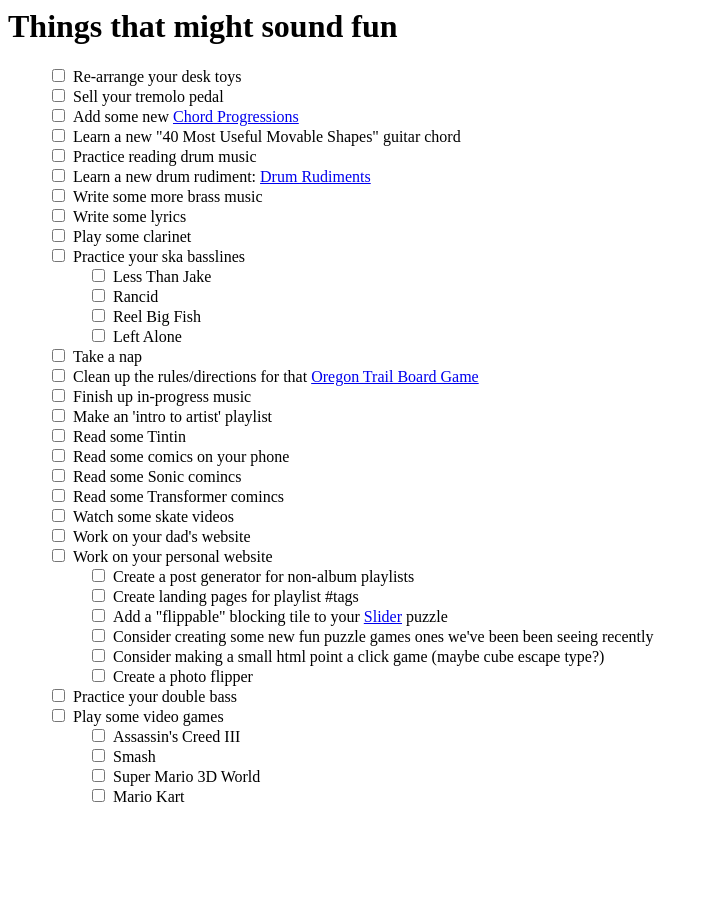
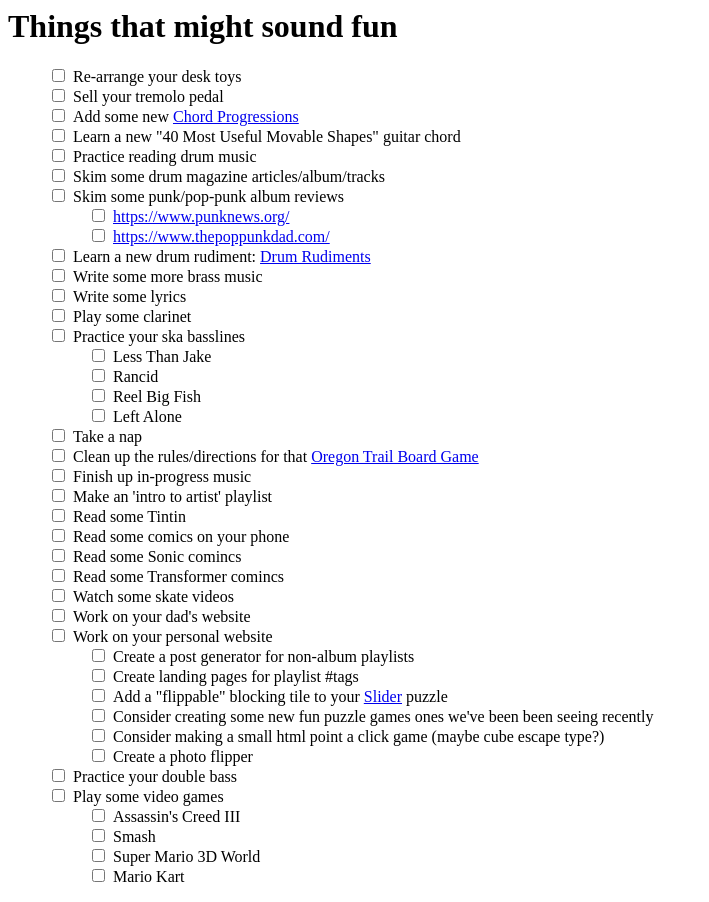
Before and after one commit to brgibson/www, a Jekyll site: the page todos/index.html, which Jekyll copies as it is, in a window 1280 px wide. Shown: the whole page, without its empty margins (0-709 px from the left). Built offline with Jekyll 4.4.1, drawn with Linux system fonts in a browser that asks for light colours.

Commit message:
todos - more additions

```diff
--- a/todos/index.html
+++ b/todos/index.html
@@ -15,6 +15,14 @@
     <li><label><input type="checkbox">Add some new <a href="/chords/">Chord Progressions</a></label></li>
     <li><label><input type="checkbox">Learn a new "40 Most Useful Movable Shapes" guitar chord</label></li>
     <li><label><input type="checkbox">Practice reading drum music</label></li>
+    <li><label><input type="checkbox">Skim some drum magazine articles/album/tracks</label></li>
+    <li>
+        <label><input type="checkbox">Skim some punk/pop-punk album reviews</label>
+        <ul>
+            <li><label><input type="checkbox"><a href="https://www.punknews.org/">https://www.punknews.org/</a></label></li>
+            <li><label><input type="checkbox"><a href="https://www.thepoppunkdad.com/">https://www.thepoppunkdad.com/</a></label></li>
+        </ul>
+    </li>
     <li><label><input type="checkbox">Learn a new drum rudiment: <a href="/drums/rudiments/">Drum Rudiments</a></label></li>
     <li><label><input type="checkbox">Write some more brass music</label></li>
     <li><label><input type="checkbox">Write some lyrics</label></li>
```
